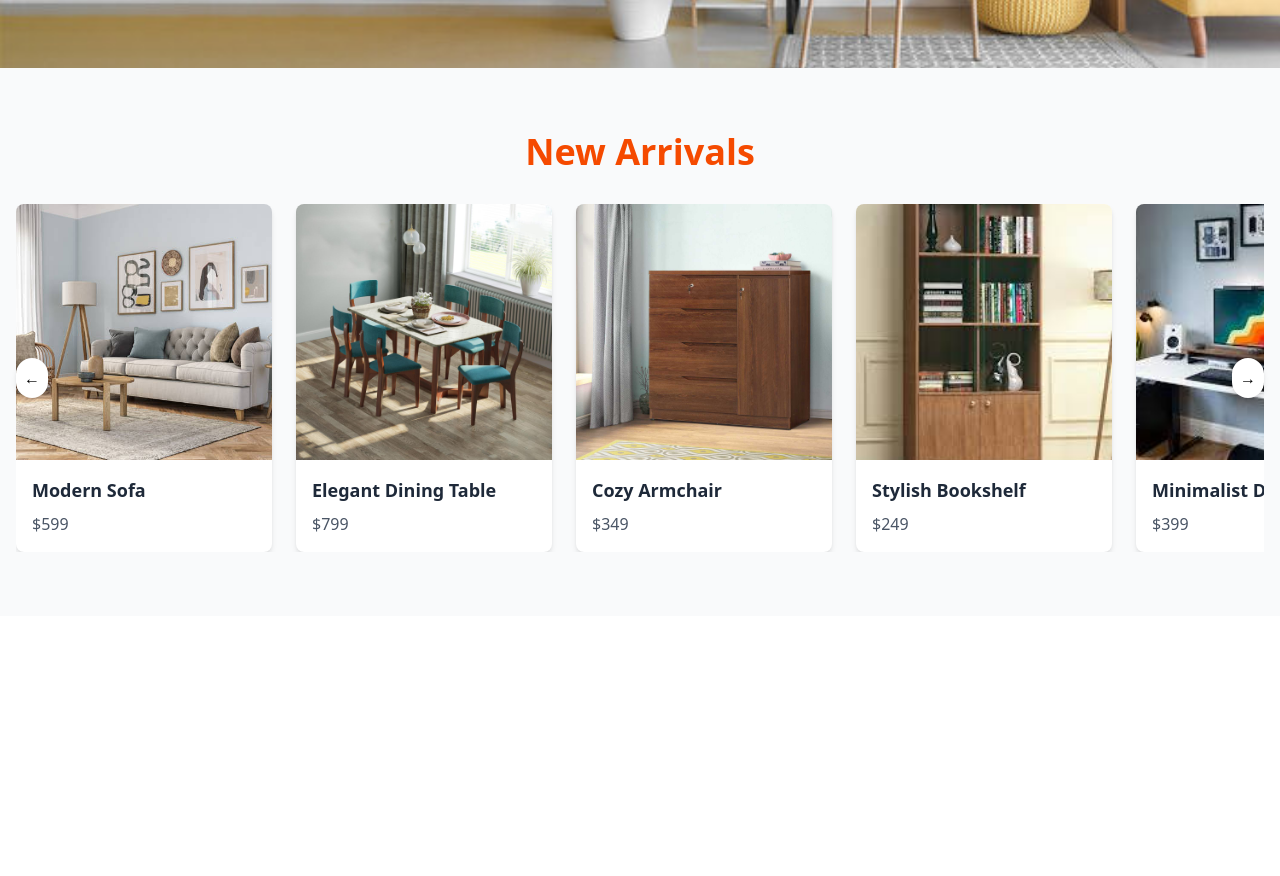
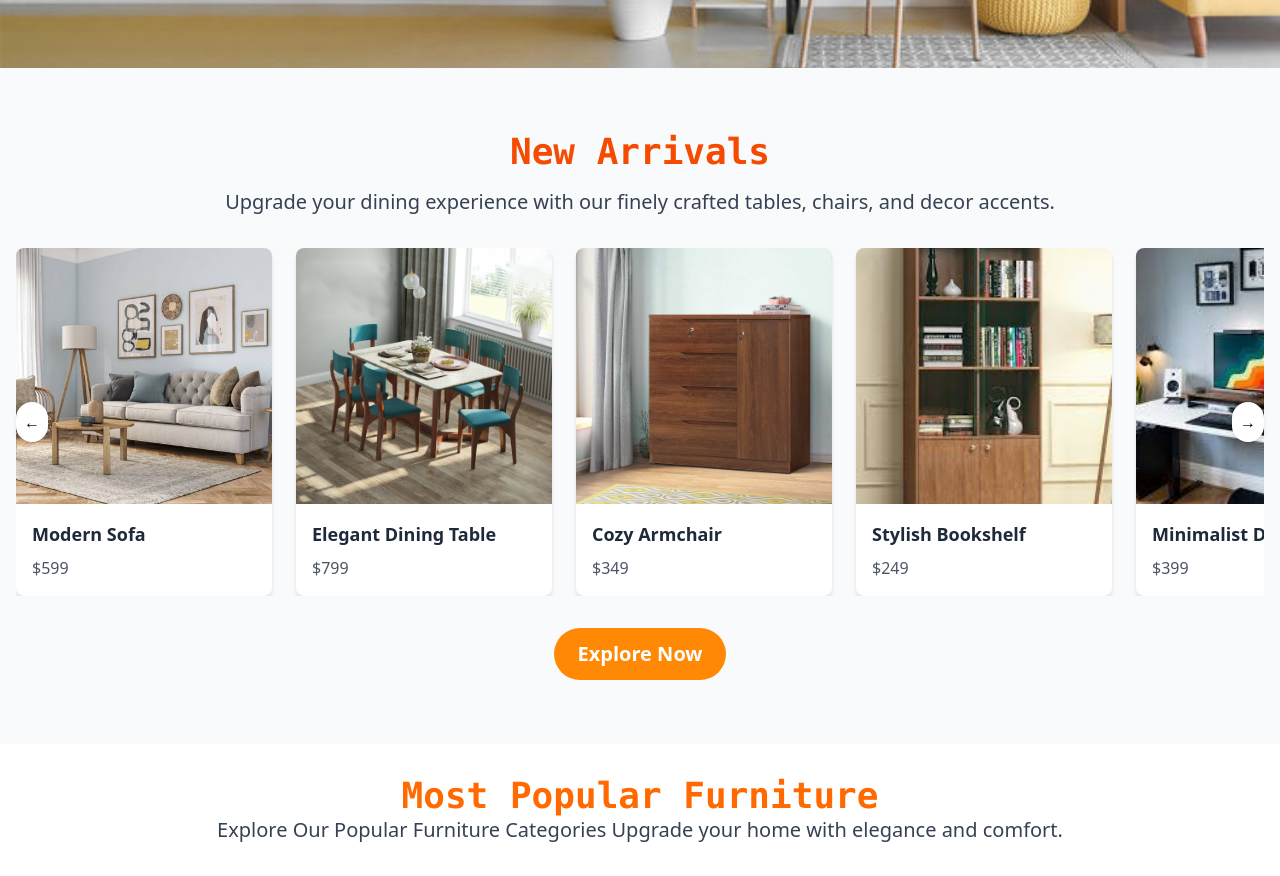
Before and after one commit to ashraful-rahat/Furniture-Shop-client, a React (Vite) app: page / in a window 1280 px wide. Shown: the part 580-1456 px from the top of the page. Before the commit the page ends 1196 px from the top, so only its background shows below. Built offline with nearby package versions, Linux system fonts and the light colour scheme.

Commit message:
second-commit

```diff
--- a/src/Pages/Home.jsx
+++ b/src/Pages/Home.jsx
@@ -1,4 +1,5 @@
 import Carousel from "../Slider/Carousel";
+import MostPopular from "./MostPopular";
 import NewArrivals from "./NewArrivals";
 
 
@@ -7,9 +8,15 @@ const Home = () => {
     <div>
 
     <Carousel></Carousel>
+
     <div>
     <NewArrivals></NewArrivals>
     </div>
+
+    <div>
+      <MostPopular></MostPopular>
+    </div>
+
     </div>
   )
 }
--- /dev/null
+++ b/src/Pages/MostPopular.jsx
@@ -0,0 +1,14 @@
+
+
+const MostPopular = () => {
+    return (
+        <div>
+            <div className="text-center py-3 my-5">
+                <h1 className="text-4xl font-bold font-mono text-orange-500">Most Popular Furniture</h1>
+                <h1 className="text-xl text-gray-700">Explore Our Popular Furniture Categories Upgrade your home with elegance and comfort. </h1>
+            </div>
+        </div>
+    );
+};
+
+export default MostPopular;
--- a/src/Pages/NewArrivals.jsx
+++ b/src/Pages/NewArrivals.jsx
@@ -1,5 +1,5 @@
 import { useRef } from "react";
-import { Link } from "react-router-dom";
+import { Link, NavLink } from "react-router-dom";
 
 import Image4 from "/Product/bookshelf.jpg";
 import Image2 from "/Product/diningset2.jpg";
@@ -23,7 +23,11 @@ const NewArrivals = () => {
   return (
     <section className="py-16 bg-gray-50">
       <div className="container mx-auto px-4">
-        <h2 className="text-4xl text-orange-600 font-bold text-center mb-8 ">New Arrivals</h2>
+        <h2 className="text-4xl text-orange-600 font-bold text-center mb-4 font-mono ">New Arrivals</h2>
+        <p className="text-xl text-gray-700  text-center mb-8">
+                Upgrade your dining experience with our finely crafted tables, chairs, and decor accents.
+              </p>
+
         <div className="relative">
           {/* Scroll Left Button */}
           <button
@@ -76,6 +80,13 @@ const NewArrivals = () => {
           </button>
         </div>
       </div>
+         <div className="flex items-center justify-center">
+         <NavLink to="/">
+              <button className="px-6 py-3 mt-8 text-white font-semibold text-xl bg-orange-400 hover:bg-orange-500 transition rounded-full">
+                  Explore Now
+               </button>
+           </NavLink>
+         </div>
     </section>
   );
 };
```
